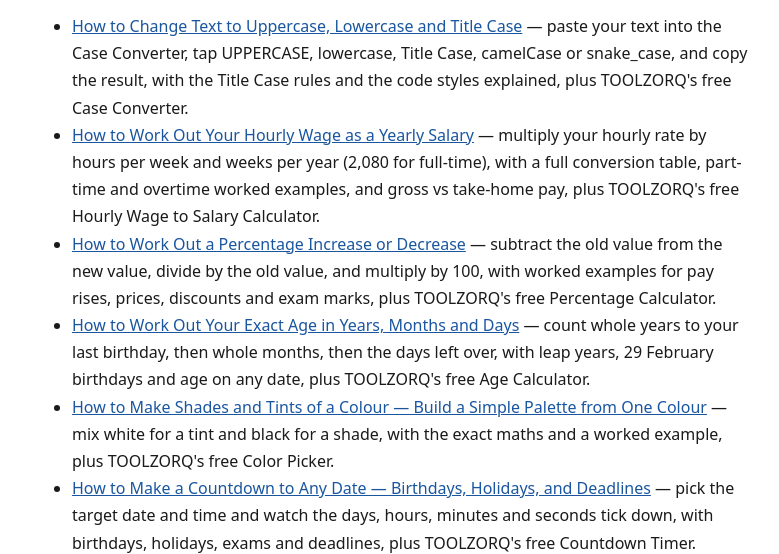
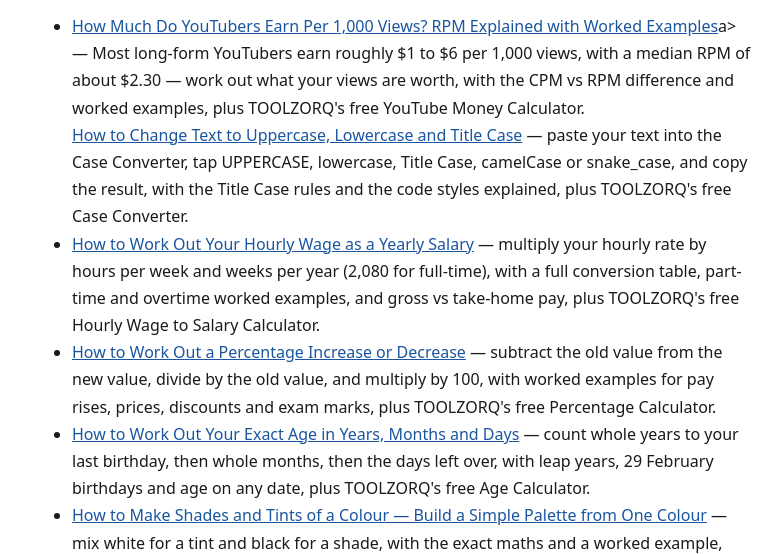
Before and after one commit to bitterammy/toolzorq, a plain HTML site: page guides/index.html in a window 1280 px wide. Shown: the part 209-763 px from the top of the page, without its empty margins (248-1027 px from the left). Drawn offline with Linux system fonts and the light colour scheme.

Commit message:
Add 17 Nov guide to guides index

```diff
--- a/guides/index.html
+++ b/guides/index.html
@@ -17,7 +17,8 @@
 <h1>TOOLZORQ Guides</h1>
 <p>Practical guides to using TOOLZORQ's free tools well. Every tool runs in your browser, with no sign-up and no locked features.</p>
 <ul>
-<li><a href="https://basr.me/guides/change-text-to-uppercase-lowercase-title-case.html">How to Change Text to Uppercase, Lowercase and Title Case</a> — paste your text into the Case Converter, tap UPPERCASE, lowercase, Title Case, camelCase or snake_case, and copy the result, with the Title Case rules and the code styles explained, plus TOOLZORQ's free Case Converter.</li>
+<li><a href="https://basr.me/guides/how-much-do-youtubers-earn-per-1000-views.html">How Much Do YouTubers Earn Per 1,000 Views? RPM Explained with Worked Examples</a>a> — Most long-form YouTubers earn roughly $1 to $6 per 1,000 views, with a median RPM of about $2.30 — work out what your views are worth, with the CPM vs RPM difference and worked examples, plus TOOLZORQ's free YouTube Money Calculator.</li
+  <li><a href="https://basr.me/guides/change-text-to-uppercase-lowercase-title-case.html">How to Change Text to Uppercase, Lowercase and Title Case</a> — paste your text into the Case Converter, tap UPPERCASE, lowercase, Title Case, camelCase or snake_case, and copy the result, with the Title Case rules and the code styles explained, plus TOOLZORQ's free Case Converter.</li>
 <li><a href="https://basr.me/guides/how-to-work-out-hourly-wage-as-yearly-salary.html">How to Work Out Your Hourly Wage as a Yearly Salary</a> — multiply your hourly rate by hours per week and weeks per year (2,080 for full-time), with a full conversion table, part-time and overtime worked examples, and gross vs take-home pay, plus TOOLZORQ's free Hourly Wage to Salary Calculator.</li>
 <li><a href="https://basr.me/guides/how-to-work-out-a-percentage-increase-or-decrease.html">How to Work Out a Percentage Increase or Decrease</a> — subtract the old value from the new value, divide by the old value, and multiply by 100, with worked examples for pay rises, prices, discounts and exam marks, plus TOOLZORQ's free Percentage Calculator.</li>
 <li><a href="https://basr.me/guides/how-to-work-out-your-exact-age.html">How to Work Out Your Exact Age in Years, Months and Days</a> — count whole years to your last birthday, then whole months, then the days left over, with leap years, 29 February birthdays and age on any date, plus TOOLZORQ's free Age Calculator.</li>
```
